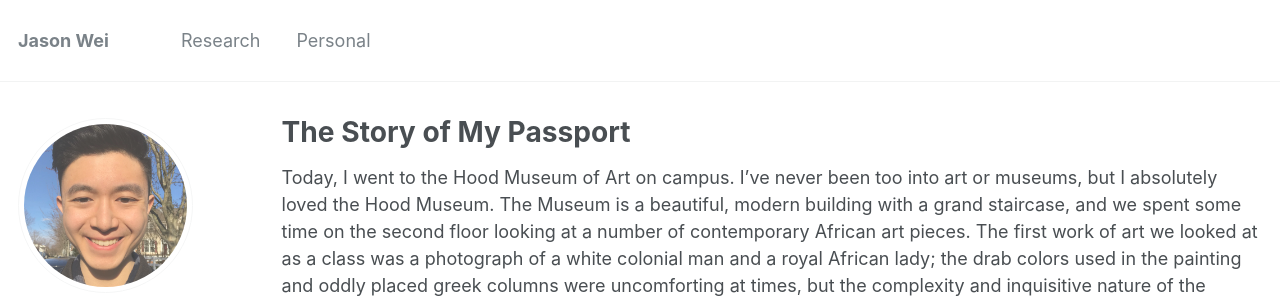
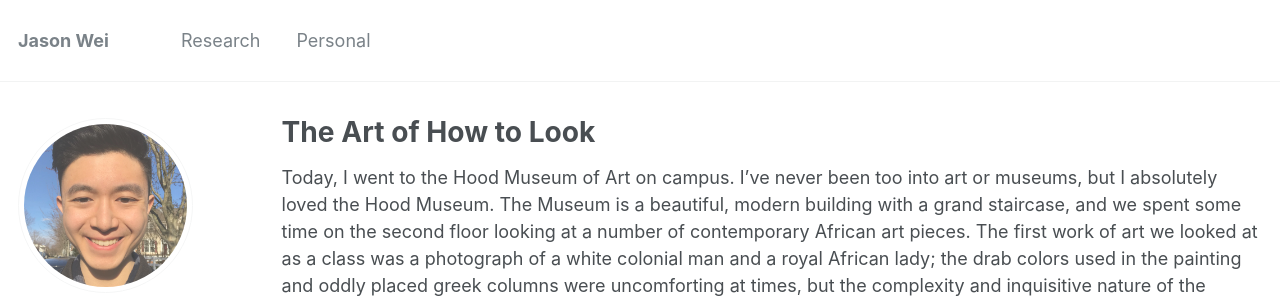
Before and after one commit to jasonwei20/jasonwei20.github.io, a Jekyll site: the page built from _pages/coco_21_journal_3.md, in a window 1280 px wide and 1043 px high. Shown: the top 303 px of the window. Built offline with Jekyll 4.4.1, drawn with Linux system fonts in a browser that asks for light colours.

Commit message:
coco journal 3

```diff
--- a/_pages/coco_21_journal_3.md
+++ b/_pages/coco_21_journal_3.md
@@ -1,6 +1,6 @@
 ---
 layout: archive
-title: "The Story of My Passport"
+title: "The Art of How to Look"
 permalink: /coco_21_journal_3/
 author_profile: true
 ---
```
